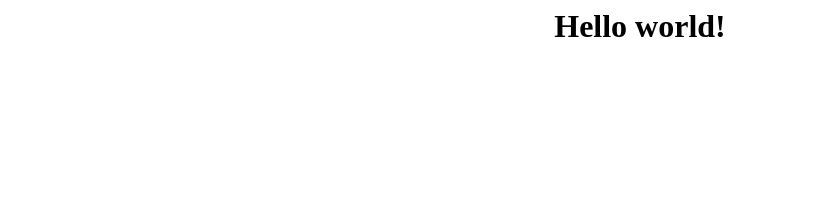
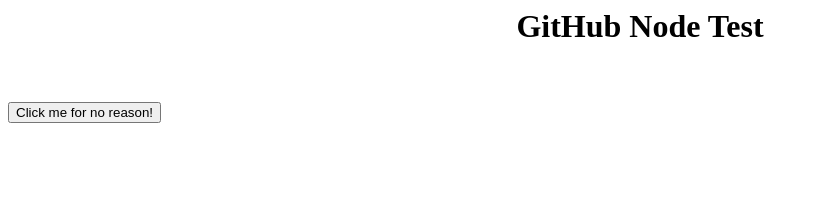
Before and after one commit to StudiousChimp/HTML-Test, a plain HTML site: page index.html in a window 1280 px wide. Shown: the whole page, without its empty margins (0-819 px from the left). Drawn offline with Linux system fonts and the light colour scheme.

Commit message:
Update index.html

```diff
--- a/index.html
+++ b/index.html
@@ -2,9 +2,18 @@
   <head>
     <style>
      h1 {text-align: center;}
+     .btnContainer {
+       height: 100px;
+       position: relative;
+     }
    </style>
+
   </head>
   <body>
-   <h1>Hello world!</h1>
+   <h1>GitHub Node Test</h1><br><br>
+    <div class='btnContainer'>
+      <button type="button" onclick="alert('This button does nothing.')">Click me for no reason!</button>
+    </div>
+    <label id='btnResponse'></label>
   </body>
 </html>
```
